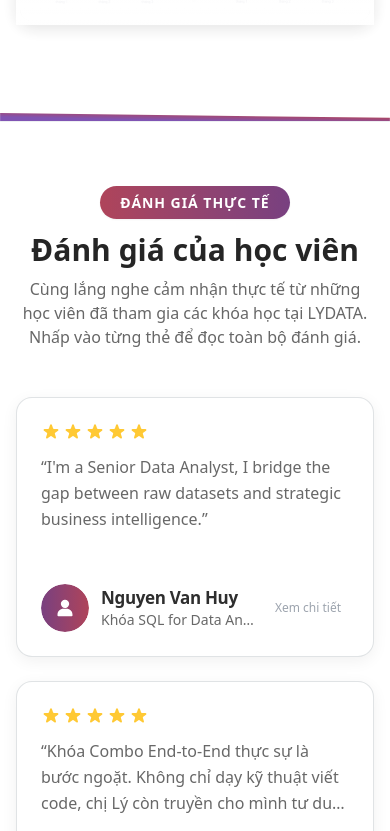
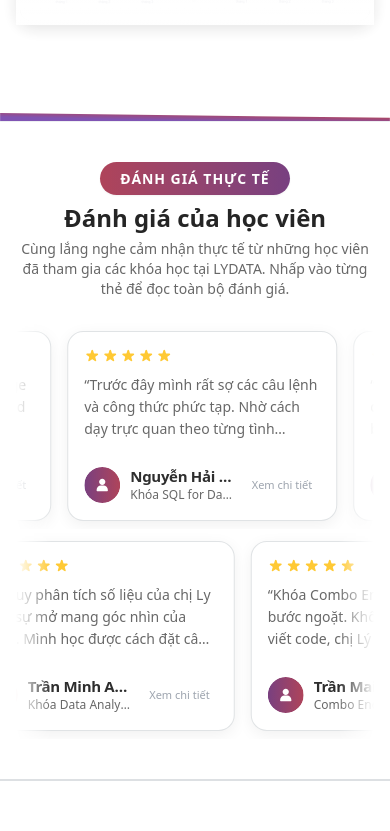
Before and after one commit to TruongHienTHMH/Ed_tech, a Next.js app: page / in a window 390 px wide. Shown: the part 9593-10424 px from the top of the page. Built offline with nearby package versions, Linux system fonts and the light colour scheme; no server answers.

Commit message:
feat(fe/home): implement 2-row alternating marquee for testimonials inside 1240px safezone

```diff
--- a/app/globals.css
+++ b/app/globals.css
@@ -218,6 +218,52 @@
   animation-play-state: paused;
 }
 
+/* Reusable GPU-accelerated Marquee Items (Card & Image tracks) */
+@keyframes marquee-item-left {
+  0% {
+    transform: translate3d(0%, 0, 0);
+  }
+  100% {
+    transform: translate3d(-50%, 0, 0);
+  }
+}
+
+@keyframes marquee-item-right {
+  0% {
+    transform: translate3d(-50%, 0, 0);
+  }
+  100% {
+    transform: translate3d(0%, 0, 0);
+  }
+}
+
+.animate-marquee-item {
+  display: flex;
+  width: max-content;
+  animation: marquee-item-left var(--marquee-duration, 45s) linear infinite;
+  will-change: transform;
+}
+
+.animate-marquee-item-reverse {
+  display: flex;
+  width: max-content;
+  animation: marquee-item-right var(--marquee-duration, 45s) linear infinite;
+  will-change: transform;
+}
+
+.animate-marquee-item:hover,
+.animate-marquee-item-reverse:hover {
+  animation-play-state: paused;
+}
+
+@media (prefers-reduced-motion: reduce) {
+  .animate-marquee,
+  .animate-marquee-item,
+  .animate-marquee-item-reverse {
+    animation-play-state: paused;
+  }
+}
+
 .mask-marquee-edges {
   mask-image: linear-gradient(to right, transparent 0%, black 10%, black 90%, transparent 100%);
   -webkit-mask-image: linear-gradient(to right, transparent 0%, black 10%, black 90%, transparent 100%);
--- a/components/home/TestimonialsSection.tsx
+++ b/components/home/TestimonialsSection.tsx
@@ -1,6 +1,6 @@
 "use client";
 
-import React, { useState, useEffect, useRef } from "react";
+import React, { useState } from "react";
 import Image from "next/image";
 import { Badge } from "@/components/common/Badge";
 import { Testimonial } from "@/lib/cms/types";
@@ -9,6 +9,25 @@ import TestimonialDetailModal, { TestimonialModalItem } from "@/components/home/
 
 function cn(...classes: (string | boolean | undefined | null)[]) {
   return classes.filter(Boolean).join(" ");
+}
+
+/**
+ * Repeats items enough times so the base set covers wide desktop viewports,
+ * then duplicates the base set once for a pixel-exact seamless 0% -> -50% loop.
+ */
+function buildSeamlessTrack(items: TestimonialModalItem[], minBaseCount = 6): {
+  trackItems: TestimonialModalItem[];
+  baseCount: number;
+} {
+  if (items.length === 0) return { trackItems: [], baseCount: 0 };
+  const base: TestimonialModalItem[] = [];
+  while (base.length < minBaseCount) {
+    base.push(...items);
+  }
+  return {
+    trackItems: [...base, ...base],
+    baseCount: base.length,
+  };
 }
 
 interface TestimonialsSectionProps {
@@ -20,13 +39,9 @@ export default function TestimonialsSection({
 }: TestimonialsSectionProps) {
   const [hoveredId, setHoveredId] = useState<string | null>(null);
   const [selectedTestimonial, setSelectedTestimonial] = useState<TestimonialModalItem | null>(null);
+  const [isTouchPaused, setIsTouchPaused] = useState<boolean>(false);
 
-  const scrollContainerRef = useRef<HTMLDivElement>(null);
-  const isUserInteractingRef = useRef(false);
-  const userTimeoutRef = useRef<NodeJS.Timeout | null>(null);
-  const animFrameRef = useRef<number | null>(null);
-
-  // Lấy toàn bộ danh sách testimonials
+  // Lấy toàn bộ danh sách testimonials từ Google Sheets / seed fallback
   const activeTestimonials = testimonials && testimonials.length > 0 ? testimonials : seedTestimonials;
 
   const displayList: TestimonialModalItem[] = activeTestimonials.map((t, idx) => ({
@@ -38,125 +53,72 @@ export default function TestimonialsSection({
     avatar: "/assets/mentor/icon-student-primary.svg",
   }));
 
-  // Kích hoạt chế độ tự động cuộn mượt (Auto Smooth Scroll) nếu số lượng items > 9
-  const shouldAutoScroll = displayList.length > 9;
-  // Nhân đôi danh sách khi cuộn để tạo vòng lặp vô tận liền mạch (infinite loop)
-  const renderItems = shouldAutoScroll ? [...displayList, ...displayList] : displayList;
+  // Chia dữ liệu thành 2 hàng xen kẽ; nếu dữ liệu ít (< 2) thì fallback dùng chung displayList
+  const rawRow1 = displayList.filter((_, idx) => idx % 2 === 0);
+  const rawRow2 = displayList.filter((_, idx) => idx % 2 === 1);
 
-  // Chuyển động cuộn trôi êm ái, liên tục và tự nhiên (Continuous Smooth Drift)
-  useEffect(() => {
-    if (!shouldAutoScroll) return;
+  const rowsConfig = [
+    {
+      key: "row-1",
+      direction: "left" as const,
+      ...buildSeamlessTrack(rawRow1.length > 0 ? rawRow1 : displayList, 6),
+    },
+    {
+      key: "row-2",
+      direction: "right" as const,
+      ...buildSeamlessTrack(rawRow2.length > 0 ? rawRow2 : displayList, 6),
+    },
+  ];
 
-    const container = scrollContainerRef.current;
-    if (!container) return;
-
-    let lastTime = performance.now();
-    // Tốc độ trôi êm dịu tự nhiên: ~30px mỗi giây (0.5px mỗi frame ở 60fps)
-    const speed = 0.5;
-
-    const step = (now: number) => {
-      const delta = now - lastTime;
-      lastTime = now;
-
-      if (!isUserInteractingRef.current && container) {
-        // Tự động điều chỉnh theo tần số quét màn hình (60Hz / 120Hz ProMotion)
-        container.scrollTop += speed * (delta / 16.67);
-
-        // Vòng lặp vô tận liền mạch khi cuộn qua phân nửa danh sách
-        if (container.scrollTop >= container.scrollHeight / 2) {
-          container.scrollTop = container.scrollTop - container.scrollHeight / 2;
-        }
-      }
-
-      animFrameRef.current = requestAnimationFrame(step);
-    };
-
-    animFrameRef.current = requestAnimationFrame(step);
-
-    return () => {
-      if (animFrameRef.current) cancelAnimationFrame(animFrameRef.current);
-      if (userTimeoutRef.current) clearTimeout(userTimeoutRef.current);
-    };
-  }, [shouldAutoScroll]);
-
-  // Xử lý song song tương tác chuột (Mouse Wheel / Touchpad / Hover)
-  const handleWheel = () => {
-    isUserInteractingRef.current = true;
-    if (userTimeoutRef.current) clearTimeout(userTimeoutRef.current);
-    // Khi người dùng dừng lăn chuột 2 giây, tiếp tục tự động trôi nhẹ nhàng
-    userTimeoutRef.current = setTimeout(() => {
-      isUserInteractingRef.current = false;
-    }, 2000);
-  };
-
-  const handleMouseEnter = () => {
-    isUserInteractingRef.current = true;
-  };
-
-  const handleMouseLeave = () => {
-    if (userTimeoutRef.current) clearTimeout(userTimeoutRef.current);
-    // Khi rời chuột ra ngoài, sau 800ms tiếp tục trôi tự nhiên
-    userTimeoutRef.current = setTimeout(() => {
-      isUserInteractingRef.current = false;
-    }, 800);
-  };
-
-  const handleScroll = () => {
-    const container = scrollContainerRef.current;
-    if (!container || !shouldAutoScroll) return;
-    // Đảm bảo cuộn bằng chuột cũng tự động loop vô tận không bị chạm đáy
-    if (container.scrollTop >= container.scrollHeight / 2) {
-      container.scrollTop = container.scrollTop - container.scrollHeight / 2;
-    }
-  };
+  const isGlobalPaused = isTouchPaused || selectedTestimonial !== null;
 
   return (
     <section
       id="testimonials"
-      className="relative w-full bg-white py-16 lg:py-24 overflow-hidden border-t border-neutral-100 scroll-mt-20 sm:scroll-mt-24"
+      className="relative w-full bg-white py-10 sm:py-12 lg:py-14 overflow-hidden border-t border-neutral-100 scroll-mt-20 sm:scroll-mt-24"
     >
       <div className="max-w-[1240px] mx-auto px-4 sm:px-6">
         {/* Header (Figma Node 12:892) */}
-        <div className="flex flex-col items-center sm:items-start text-center sm:text-left mb-12">
-          <div className="mb-3">
+        <div className="flex flex-col items-center sm:items-start text-center sm:text-left mb-6 sm:mb-8">
+          <div className="mb-2">
             <Badge variant="primary" size="md">
               ĐÁNH GIÁ THỰC TẾ
             </Badge>
           </div>
-          <h2 className="font-heading font-bold text-3xl sm:text-4xl lg:text-[42px] leading-tight text-[#252525] mb-2">
+          <h2 className="font-heading font-bold text-2xl sm:text-3xl lg:text-[36px] leading-tight text-[#252525] mb-1.5">
             Đánh giá của học viên
           </h2>
-          <p className="text-[#676767] text-base font-normal max-w-[650px]">
+          <p className="text-[#676767] text-sm sm:text-base font-normal max-w-[650px]">
             Cùng lắng nghe cảm nhận thực tế từ những học viên đã tham gia các khóa học tại LYDATA. Nhấp vào từng thẻ để đọc toàn bộ đánh giá.
           </p>
         </div>
 
-        {/* Testimonials Grid Container with 3D Depth Shadow Overlay on Row 3 */}
+        {/* 2-Row Alternating Infinite Marquee Tracks inside 1240px Safezone (Row 1: Left, Row 2: Right) */}
         <div
-          className="relative"
-          onMouseEnter={handleMouseEnter}
-          onMouseLeave={handleMouseLeave}
-          onWheel={handleWheel}
+          className="relative w-full mask-marquee-edges space-y-1 sm:space-y-2"
+          onTouchStart={() => setIsTouchPaused(true)}
+          onTouchEnd={() => setIsTouchPaused(false)}
+          onTouchCancel={() => setIsTouchPaused(false)}
         >
-          {/* Top smooth fade mask when scrolling */}
-          {shouldAutoScroll && (
-            <div className="pointer-events-none absolute top-0 inset-x-0 h-10 bg-gradient-to-b from-white to-transparent z-10" />
-          )}
+        {rowsConfig.map((row) => {
+          const durationSec = Math.max(36, row.baseCount * 8);
 
-          {/* Scrollable Container (Hiện đúng 3 hàng, tự cuộn trôi êm tự nhiên nếu > 9 items & hỗ trợ cuộn chuột song song) */}
+          return (
+            <div key={row.key} className="w-full overflow-hidden py-2">
               <div
-            ref={scrollContainerRef}
-            onScroll={handleScroll}
-            className={cn(
-              "w-full",
-              shouldAutoScroll && "max-h-[860px] overflow-y-auto no-scrollbar py-2"
-            )}
+                className={
+                  row.direction === "left"
+                    ? "animate-marquee-item"
+                    : "animate-marquee-item-reverse"
+                }
+                style={{
+                  ["--marquee-duration" as string]: `${durationSec}s`,
+                  animationPlayState: isGlobalPaused ? "paused" : undefined,
+                }}
               >
-            <div className="grid grid-cols-1 md:grid-cols-2 lg:grid-cols-3 gap-6">
-              {renderItems.map((item, idx) => {
-                const uniqueKey = `${item.id}-${idx}`;
+                {row.trackItems.map((item, idx) => {
+                  const uniqueKey = `${row.key}-${item.id}-${idx}`;
                   const isHovered = hoveredId === uniqueKey;
-                const isRow3 = !shouldAutoScroll && idx >= 6;
 
                   return (
                     <div
@@ -165,21 +127,20 @@ export default function TestimonialsSection({
                       onMouseEnter={() => setHoveredId(uniqueKey)}
                       onMouseLeave={() => setHoveredId(null)}
                       className={cn(
-                      "group relative min-h-[260px] p-6 rounded-[16px] flex flex-col justify-between transition-all duration-300 cursor-pointer select-none",
-                      isRow3 && "opacity-90",
+                        "group relative w-[270px] sm:w-[320px] lg:w-[360px] min-h-[190px] sm:min-h-[210px] shrink-0 mr-4 sm:mr-5 p-4 sm:p-5 rounded-[16px] flex flex-col justify-between transition-all duration-300 cursor-pointer select-none",
                         isHovered
-                        ? "bg-gradient-to-r from-[#784080] to-[#AF445A] drop-shadow-[0px_0px_20px_rgba(175,68,90,0.25)] -translate-y-1.5 z-20 opacity-100"
+                          ? "bg-gradient-to-r from-[#784080] to-[#AF445A] drop-shadow-[0px_0px_20px_rgba(175,68,90,0.25)] -translate-y-1 z-20"
                           : "bg-white border border-neutral-200/90 shadow-[0_4px_16px_rgba(0,0,0,0.06)] hover:border-[#AF445A]/30"
                       )}
                     >
                       {/* Upper Section: 5 Golden Stars & Review Quote (giới hạn đúng 3 dòng) */}
-                    <div className="flex flex-col gap-3">
+                      <div className="flex flex-col gap-2.5">
                         {/* 5 Stars */}
                         <div className="flex items-center gap-[2px]">
                           {Array.from({ length: item.rating }).map((_, i) => (
                             <svg
                               key={i}
-                            className="w-5 h-5 text-[#FFC934] fill-current shrink-0"
+                              className="w-4 h-4 text-[#FFC934] fill-current shrink-0"
                               viewBox="0 0 20 20"
                             >
                               <path d="M9.049 2.927c.3-.921 1.603-.921 1.902 0l1.07 3.292a1 1 0 00.95.69h3.462c.969 0 1.371 1.24.588 1.81l-2.8 2.034a1 1 0 00-.364 1.118l1.07 3.292c.3.921-.755 1.688-1.54 1.118l-2.8-2.034a1 1 0 00-1.175 0l-2.8 2.034c-.784.57-1.838-.197-1.539-1.118l1.07-3.292a1 1 0 00-.364-1.118L2.98 8.72c-.783-.57-.38-1.81.588-1.81h3.461a1 1 0 00.951-.69l1.07-3.292z" />
@@ -190,7 +151,7 @@ export default function TestimonialsSection({
                         {/* Review Text - Giới hạn 3 dòng */}
                         <p
                           className={cn(
-                          "font-medium text-[16px] sm:text-[17px] leading-[26px] line-clamp-3 transition-colors duration-200",
+                            "font-medium text-[14px] sm:text-[15px] leading-[22px] line-clamp-3 transition-colors duration-200",
                             isHovered ? "text-white" : "text-[#686868]"
                           )}
                         >
@@ -199,8 +160,8 @@ export default function TestimonialsSection({
                       </div>
 
                       {/* Footer Section: Avatar + Student Meta */}
-                    <div className="flex items-center gap-3 pt-4 mt-2">
-                      <div className="relative w-12 h-12 rounded-full overflow-hidden shrink-0">
+                      <div className="flex items-center gap-2.5 pt-3 mt-1.5">
+                        <div className="relative w-9 h-9 sm:w-10 sm:h-10 rounded-full overflow-hidden shrink-0">
                           <Image
                             src={
                               isHovered
@@ -208,8 +169,8 @@ export default function TestimonialsSection({
                                 : "/assets/mentor/icon-student-primary.svg"
                             }
                             alt={item.name}
-                          width={48}
-                          height={48}
+                            width={40}
+                            height={40}
                             className="w-full h-full object-cover transition-transform duration-300 group-hover:scale-105"
                           />
                         </div>
@@ -217,7 +178,7 @@ export default function TestimonialsSection({
                         <div className="flex flex-col min-w-0 flex-1">
                           <h3
                             className={cn(
-                            "font-bold text-[17px] sm:text-[18px] leading-[24px] tracking-[-0.02em] truncate transition-colors duration-200",
+                              "font-bold text-[15px] sm:text-[16px] leading-[20px] tracking-[-0.02em] truncate transition-colors duration-200",
                               isHovered ? "text-white" : "text-[#2E2E2E]"
                             )}
                           >
@@ -225,7 +186,7 @@ export default function TestimonialsSection({
                           </h3>
                           <p
                             className={cn(
-                            "text-[14px] sm:text-[15px] leading-[20px] font-normal truncate transition-colors duration-200",
+                              "text-[12px] sm:text-[13px] leading-[18px] font-normal truncate transition-colors duration-200",
                               isHovered ? "text-white/85" : "text-[#686868]"
                             )}
                           >
@@ -235,7 +196,7 @@ export default function TestimonialsSection({
 
                         <span
                           className={cn(
-                          "text-xs font-medium px-2 py-1 rounded transition-colors duration-200",
+                            "text-[11px] sm:text-xs font-medium px-2 py-1 rounded transition-colors duration-200 shrink-0",
                             isHovered ? "bg-white/20 text-white" : "text-neutral-400 group-hover:text-[#AF445A]"
                           )}
                         >
@@ -247,9 +208,8 @@ export default function TestimonialsSection({
                 })}
               </div>
             </div>
-
-          {/* 3D Depth Shadow Gradient Overlay on Row 3 */}
-          <div className="pointer-events-none absolute bottom-0 inset-x-0 h-32 bg-gradient-to-t from-white via-white/80 to-transparent z-10" />
+          );
+        })}
         </div>
       </div>
 
```
Lines whose indentation alone changed are shown as unchanged.
